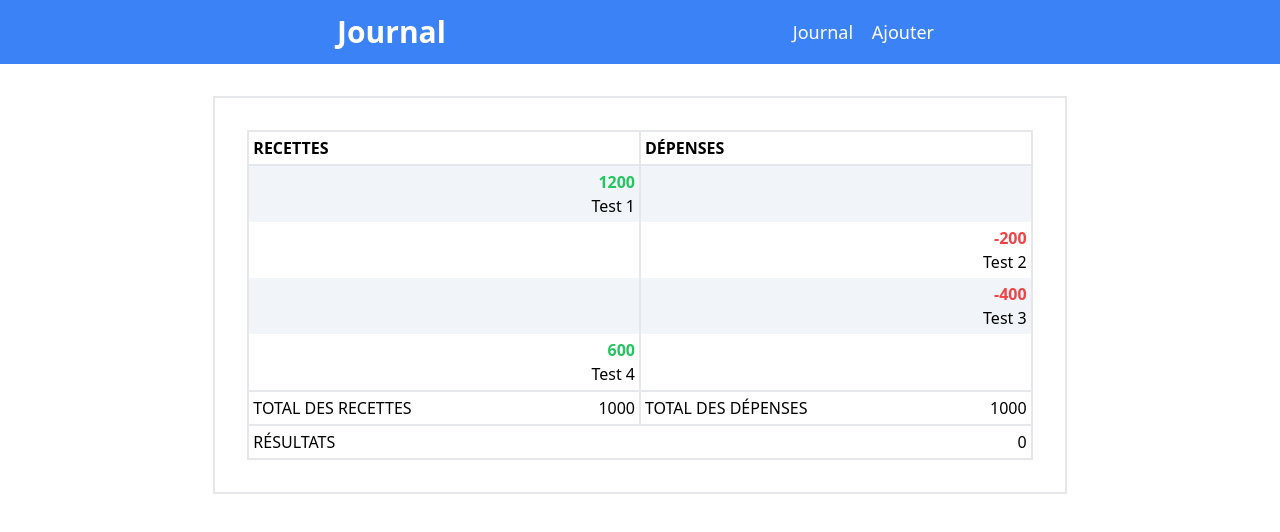
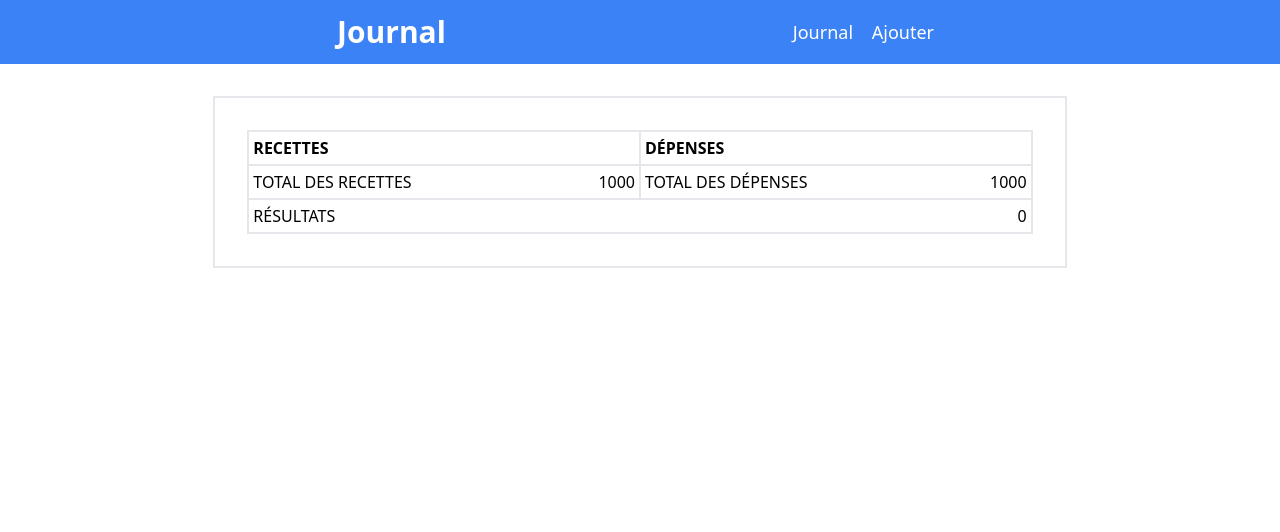
Before and after one commit to SokouPM/finance-chart, a Next.js app: page / in a window 1280 px wide. Shown: the top 532 px of the page. Built offline with nearby package versions, Linux system fonts and the light colour scheme.

Commit message:
add localStorage

```diff
--- a/src/components/AmountList.jsx
+++ b/src/components/AmountList.jsx
@@ -1,4 +1,4 @@
-import { useCallback, useContext } from "react";
+import { useContext } from "react";
 import AppContext from "./AppContext";
 
 const AmountList = (props) => {
--- a/src/components/AppContext.jsx
+++ b/src/components/AppContext.jsx
@@ -1,33 +1,49 @@
-import { createContext, useCallback, useState } from "react";
+import { createContext, useCallback, useState, useEffect } from "react";
 
 const AppContext = createContext({});
 
+const save = (amounts) => {
+  localStorage.setItem("amounts", JSON.stringify(amounts));
+};
+
 export const AppContextProvider = (props) => {
-  const [amounts, setAmounts] = useState([
-    {
-      amount: 1200,
-      description: "Test 1",
-    },
-    {
-      amount: -200,
-      description: "Test 2",
-    },
-    {
-      amount: -400,
-      description: "Test 3",
-    },
-    {
-      amount: 600,
-      description: "Test 4",
-    },
-  ]);
+  const [amounts, setAmounts] = useState([]);
+  const [loaded, setLoaded] = useState(false);
 
-  // const addAmount = useCallback(
-  //   (amount) => setAmounts((currentAmounts) => [...currentAmounts, amount]),
-  //   []
-  // );
+  const addAmount = useCallback(
+    (amount) => setAmounts((currentAmounts) => [...currentAmounts, amount]),
+    []
+  );
 
-  return <AppContext.Provider {...props} value={{ amounts /*, addAmount*/ }} />;
+  useEffect(() => {
+    const amount = localStorage.getItem("amounts");
+
+    if (!amount) {
+      setLoaded(true);
+
+      return;
+    }
+
+    const amounts = JSON.parse(amount);
+
+    setAmounts(amounts);
+    setLoaded(true);
+  }, []);
+
+  useEffect(() => {
+    if (!loaded) {
+      return;
+    }
+
+    save(amounts);
+  }, [loaded, amounts]);
+
+  return (
+    <AppContext.Provider
+      {...props}
+      value={{ amounts: amounts || [], addAmount }}
+    />
+  );
 };
 
 export default AppContext;
--- a/src/components/DashboardForm.jsx
+++ b/src/components/DashboardForm.jsx
@@ -1,6 +1,7 @@
+import { useCallback, useContext } from "react";
 import { Form, Formik } from "formik";
-import { useCallback } from "react";
 import * as Yup from "yup";
+import AppContext from "/src/components/AppContext";
 import FormField from "/src/components/FormField";
 
 const displayingErrorMessagesSchema = Yup.object().shape({
@@ -16,16 +17,19 @@ const displayingErrorMessagesSchema = Yup.object().shape({
 });
 
 const DashboardForm = (props) => {
-  const { onSubmit } = props;
+  const { addAmount } = useContext(AppContext);
 
   const handleFormSubmit = useCallback(
-    ({ amount, description }, { resetForm }) => {
-      onSubmit({ amount, description });
+    (values, { resetForm }) => {
+      addAmount({
+        amount: values.amount,
+        description: values.description,
+      });
       resetForm();
 
       return true;
     },
-    [onSubmit]
+    [addAmount]
   );
 
   return (
--- a/src/components/Layout.jsx
+++ b/src/components/Layout.jsx
@@ -1,7 +1,6 @@
 import Head from "next/head";
 import { AppContextProvider } from "/src/components/AppContext";
 import Header from "./Header";
-
 
 const Layout = (props) => {
   const { children, ...otherProps } = props;
@@ -20,7 +19,7 @@ const Layout = (props) => {
         </Head>
         <Header title={props.title} />
         <main className="w-4/6 p-8 border-2 mx-auto">{children}</main>
-      </div>{" "}
+      </div>
     </AppContextProvider>
   );
 };
```
